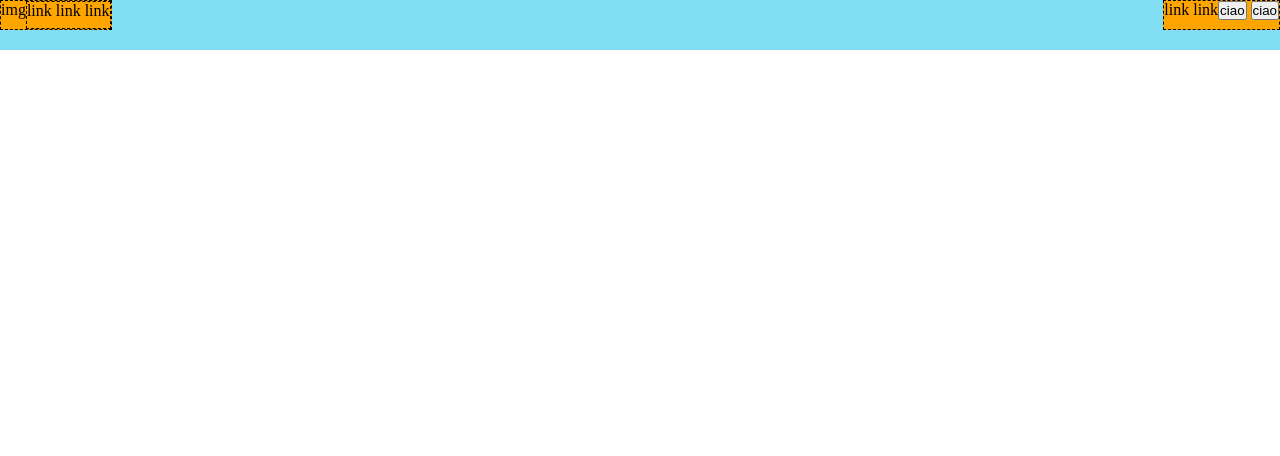
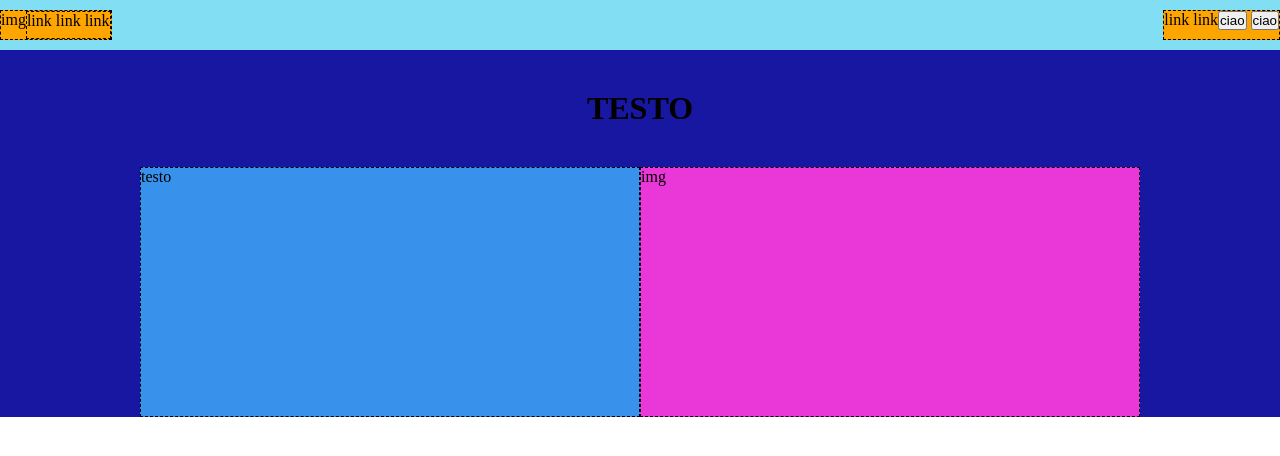
Before and after one commit to Soniamy/htmlcss-dropbox, a plain HTML site: page index.html in a window 1280 px wide. Drawn offline with Linux system fonts and the light colour scheme.

Commit message:
struttura main

```diff
--- a/css/main.css
+++ b/css/main.css
@@ -4,28 +4,58 @@
     box-sizing: border-box;
 }
 /**HEADER**/
-header .first-row .container-main{
+header .container-header{
     height: 50px;
     display: flex;
     justify-content: space-between;
+    align-items: center;
 }
-header .first-row{
+header {
     background-color: rgb(130, 222, 243);
     min-width: 100%;
 }
-header .first-row .left{
+header .left{
     height: 30px;
 }
-header .first-row .link{
+header .link{
     background-color: orange;
     border: 1px dashed black;
 }
-header .first-row .content{
+header  .content{
     height: 30px;
     background-color: orange;
     border: 1px dashed black;
     display: flex;
 }
 /**MAIN**/
+.hero-banner{
+    min-height: 100px;
+    padding-bottom: 30px;
+}
+.hero-banner .wrapper{
+    background-color: rgb(23, 23, 161);
+}
+.hero-banner h1{
+    padding: 40px;
+    text-align: center;
+}
+.hero-banner .box-banner{
+    display: flex;
+    justify-content: center;
+}
+.hero-banner .left{
+    background-color: rgb(56, 145, 234);
+    min-height: 250px;
+    width: 500px;
+    border: 1px dashed black;
 
+}
+.hero-banner .right{
+    background-color: rgb(234, 56, 216);
+    width: 500px;
+    border: 1px dashed black;
+}
+.container-main{
+
+}
 /**FOOTER**/
--- a/index.html
+++ b/index.html
@@ -12,8 +12,8 @@
 <body>
     <!--HEADER-->
     <header>
-        <div class="first-row">
-            <div class="container-main">
+
+        <div class="container-header">
              <div class="content left">
                 img
                 <div class="link">
@@ -28,9 +28,25 @@
                 </div>
              </div>
         </div>
-        </div>
+
     </header>
     <!--MAIN-->
+    <main>
+        <div class="hero-banner">
+            <div class="wrapper">
+                <h1>TESTO</h1>
+            <div class="box-banner">
+               <div class="box left">
+                testo
+               </div>
+               <div class="box right">
+                 img
+               </div>
+            </div>
+            </div>
+        </div>
+
+    </main>
     <!--FOOTER-->
 
 </body>
```
Lines whose indentation alone changed are shown as unchanged.
